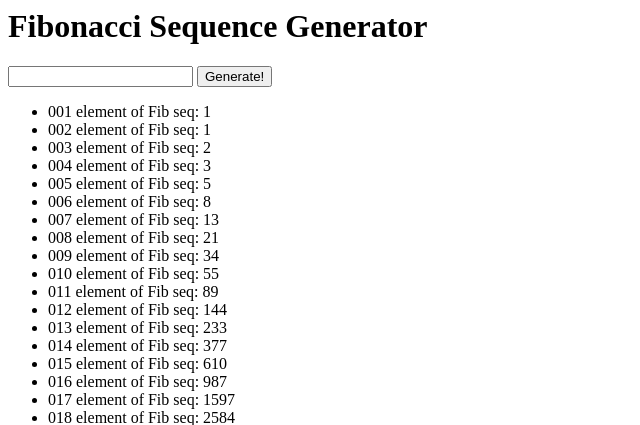
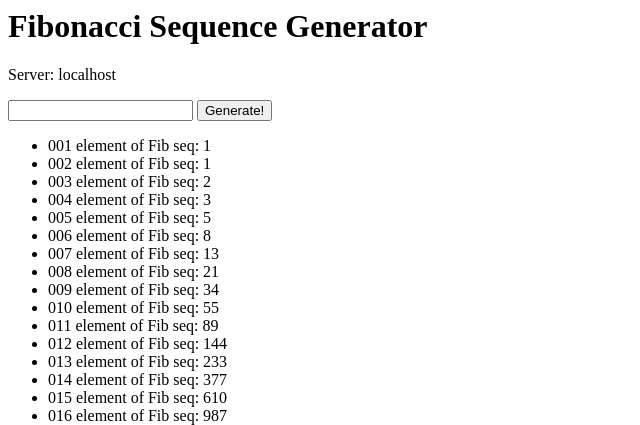
Before and after one commit to nabohall/EBDemo, a Django app: page / in a window 1280 px wide. Shown: the top 425 px of the page, without its empty margins (0-640 px from the left). Run offline with Django 3.2, Linux system fonts and the light colour scheme; data comes from the database, SQL or seed files in the repository.

Commit message:
Updates pages to show server URL

```diff
--- a/fibseq/templates/fibseq/index.html
+++ b/fibseq/templates/fibseq/index.html
@@ -1,4 +1,6 @@
 <h1>Fibonacci Sequence Generator</h1>
+
+<p> Server: {{ server }} </p>
 
 <form action="{% url 'generate' %}" method="post">
 	{% csrf_token %}
--- a/fibseq/views.py
+++ b/fibseq/views.py
@@ -11,6 +11,7 @@ def index(request):
 	out = [str(e) for e in sequenceList]
 	context = {
 		'out': out,
+		'server' : request.get_host(),
 	}
 	return render(request, 'fibseq/index.html', context)
 
```
Also changed, not shown: 2 other files.
